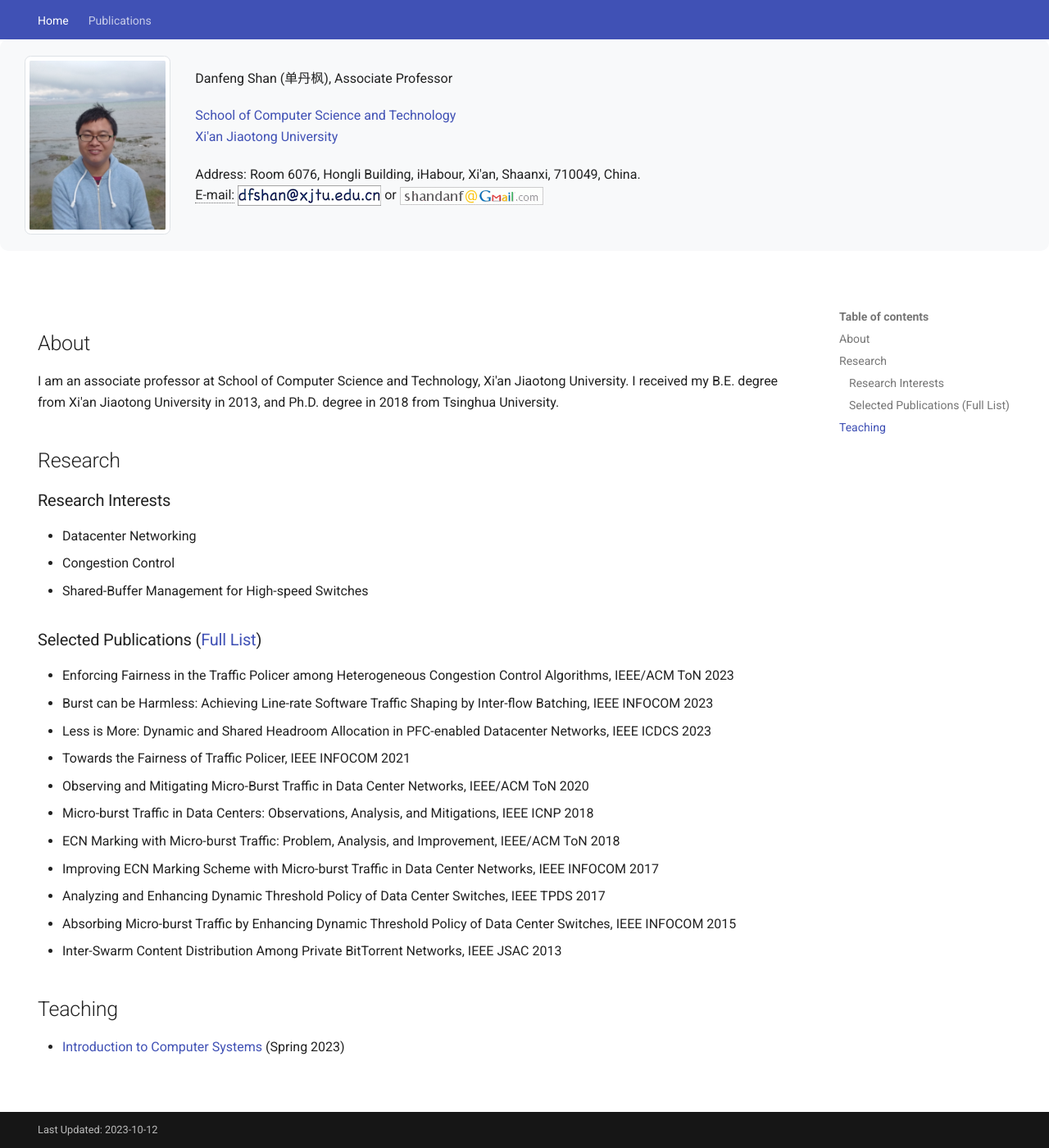
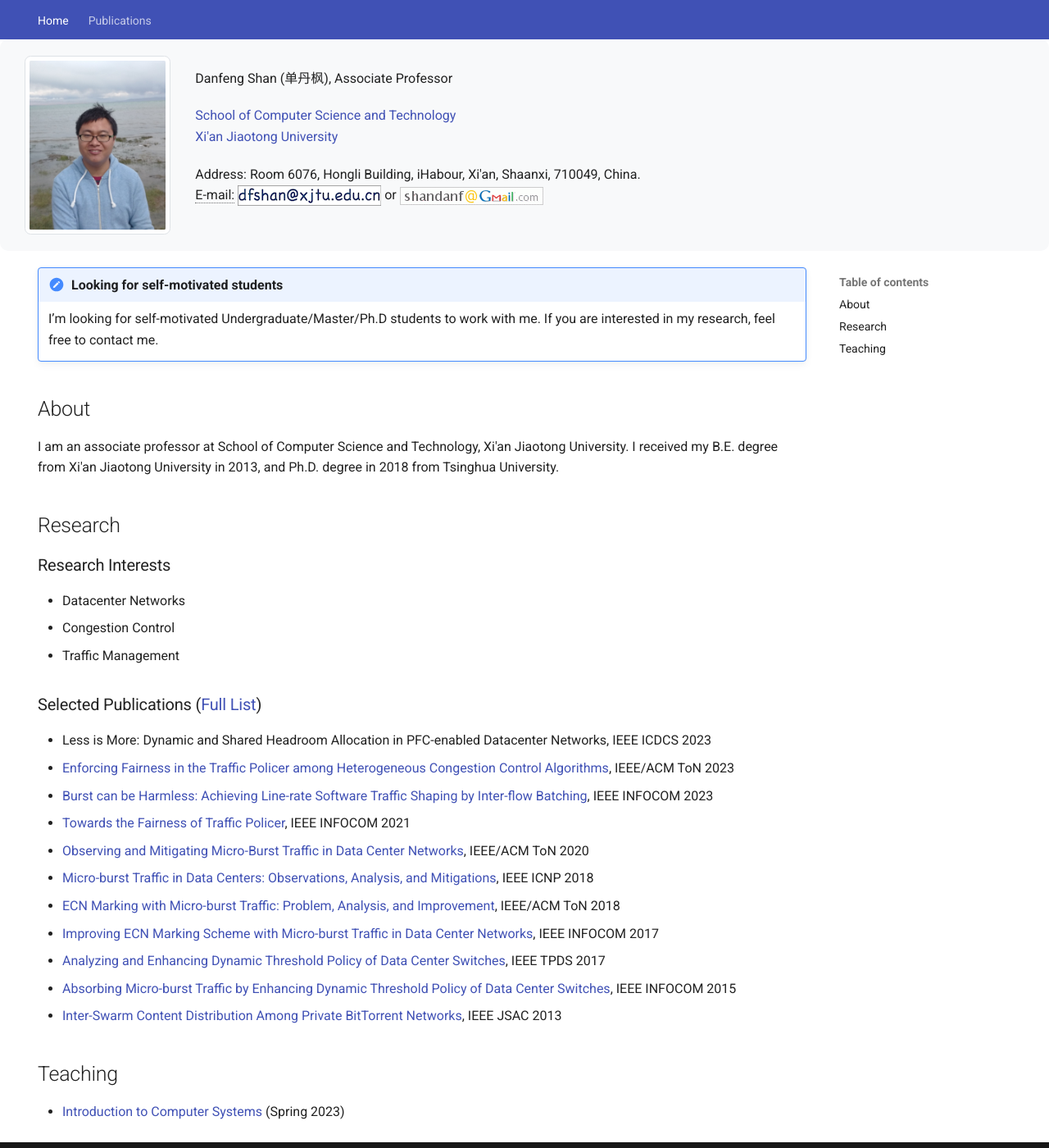
Before and after one commit to dfshan/dfshan.github.io, an MkDocs documentation site: the page built from docs/index.md, in a window 1280 px wide and 1400 px high. Shown: the whole window at 82% size. Built offline with MkDocs 1.6.1 and Material for MkDocs 9.7.7, drawn with Linux system fonts in a browser that asks for light colours; some of the changed text lies outside the part shown.

```diff
--- a/docs/index.md
+++ b/docs/index.md
@@ -3,6 +3,12 @@ hide:
   - navigation
   # - toc
 ---
+
+!!! note "Looking for self-motivated students"
+
+    I’m looking for self-motivated Undergraduate/Master/Ph.D students to work with me.
+    If you are interested in my research, feel free to contact me.
+
 
 ## About
 I am an associate professor at School of Computer Science and Technology,
@@ -13,22 +19,42 @@ and Ph.D. degree in 2018 from Tsinghua University.
 
 ## Research
 ### Research Interests
-- Datacenter Networking
+- Datacenter Networks
 - Congestion Control
-- Shared-Buffer Management for High-speed Switches
+- Traffic Management
 
-### Selected Publications ([Full List]())
-- Enforcing Fairness in the Traffic Policer among Heterogeneous Congestion Control Algorithms, IEEE/ACM ToN 2023
-- Burst can be Harmless: Achieving Line-rate Software Traffic Shaping by Inter-flow Batching, IEEE INFOCOM 2023
+### Selected Publications ([Full List](publications.md))
 - Less is More: Dynamic and Shared Headroom Allocation in PFC-enabled Datacenter Networks, IEEE ICDCS 2023
-- Towards the Fairness of Traffic Policer, IEEE INFOCOM 2021
-- Observing and Mitigating Micro-Burst Traffic in Data Center Networks, IEEE/ACM ToN 2020
-- Micro-burst Traffic in Data Centers: Observations, Analysis, and Mitigations, IEEE ICNP 2018
-- ECN Marking with Micro-burst Traffic: Problem, Analysis, and Improvement, IEEE/ACM ToN 2018
-- Improving ECN Marking Scheme with Micro-burst Traffic in Data Center Networks, IEEE INFOCOM 2017
-- Analyzing and Enhancing Dynamic Threshold Policy of Data Center Switches, IEEE TPDS 2017
-- Absorbing Micro-burst Traffic by Enhancing Dynamic Threshold Policy of Data Center Switches, IEEE INFOCOM 2015
-- Inter-Swarm Content Distribution Among Private BitTorrent Networks, IEEE JSAC 2013
+- [Enforcing Fairness in the Traffic Policer among Heterogeneous Congestion Control Algorithms](
+  https://ieeexplore.ieee.org/document/10154587),
+  IEEE/ACM ToN 2023
+- [Burst can be Harmless: Achieving Line-rate Software Traffic Shaping by Inter-flow Batching](
+  https://ieeexplore.ieee.org/abstract/document/10229082),
+  IEEE INFOCOM 2023
+- [Towards the Fairness of Traffic Policer](
+  https://ieeexplore.ieee.org/document/9488761),
+  IEEE INFOCOM 2021
+- [Observing and Mitigating Micro-Burst Traffic in Data Center Networks](
+  https://ieeexplore.ieee.org/document/8930612),
+  IEEE/ACM ToN 2020
+- [Micro-burst Traffic in Data Centers: Observations, Analysis, and Mitigations](
+  https://ieeexplore.ieee.org/document/8526807),
+  IEEE ICNP 2018
+- [ECN Marking with Micro-burst Traffic: Problem, Analysis, and Improvement](
+  https://ieeexplore.ieee.org/abstract/document/8372948),
+  IEEE/ACM ToN 2018
+- [Improving ECN Marking Scheme with Micro-burst Traffic in Data Center Networks](
+  https://ieeexplore.ieee.org/document/8057181),
+  IEEE INFOCOM 2017
+- [Analyzing and Enhancing Dynamic Threshold Policy of Data Center Switches](
+  https://ieeexplore.ieee.org/document/7859368),
+  IEEE TPDS 2017
+- [Absorbing Micro-burst Traffic by Enhancing Dynamic Threshold Policy of Data Center Switches](
+  https://ieeexplore.ieee.org/document/7218374),
+  IEEE INFOCOM 2015
+- [Inter-Swarm Content Distribution Among Private BitTorrent Networks](
+  https://ieeexplore.ieee.org/abstract/document/6559961),
+  IEEE JSAC 2013
 
 ## Teaching
 - [Introduction to Computer Systems](https://ics.dfshan.net) (Spring 2023)
--- a/docs/stylesheets/extra.css
+++ b/docs/stylesheets/extra.css
@@ -8,13 +8,36 @@
   margin: 0;
   padding: 0;
 }
+
 .md-typeset h2 {
   /* margin-top: 0.6em; */
   /* margin-bottom: 0.5em; */
 }
+
 .md-main__inner {
   margin-top: 0.5em;
 }
+
 .md-content__inner {
   padding-top: 0em;
 }
+
+.note p {
+  font-size: .8rem;
+}
+
+.note p {
+  margin-top: 0.5em;
+}
+
+.md-typeset .admonition, .md-typeset details {
+  margin-top: 0.5em;
+}
+
+.md-typeset .md-button {
+  font-size: .6rem;
+  padding-top: 0em;
+  padding-bottom: 0em;
+  padding-left: 0.5em;
+  padding-right: 0.5em;
+}
--- a/mkdocs.yml
+++ b/mkdocs.yml
@@ -1,6 +1,4 @@
 site_name: Danfeng Shan
-
-copyright: "Last Updated: 2023-10-12"
 
 theme:
   name: material
@@ -17,14 +15,23 @@ theme:
   - header.autohide
   - toc.follow
 
-extra:
-  generator: false
+# extra:
+#   generator: false
+# extra:
+#   alternate:
+#     - name: English
+#       link: /en/
+#       lang: en
+#     - name: 中文
+#       link: /zh/
+#       lang: zh
 
 extra_css:
   - stylesheets/extra.css
 
 plugins:
   - search
+  - open-in-new-tab
   - git-revision-date-localized
 
 markdown_extensions:
@@ -39,6 +46,7 @@ markdown_extensions:
       # title: On this page
       permalink: true
       # permalink_title: Anchor link to this section for reference
+      toc_depth: 2
   - pymdownx.arithmatex:
       generic: true
   - pymdownx.betterem
```
